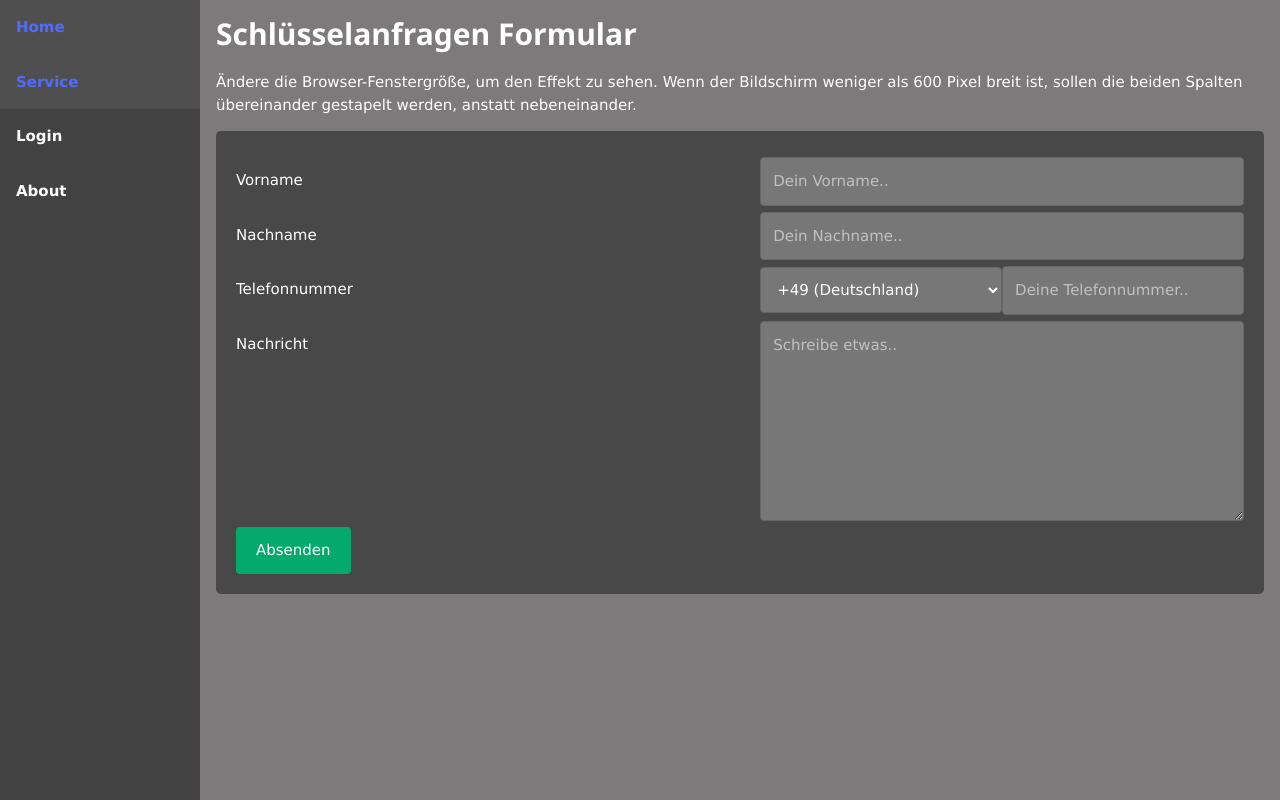
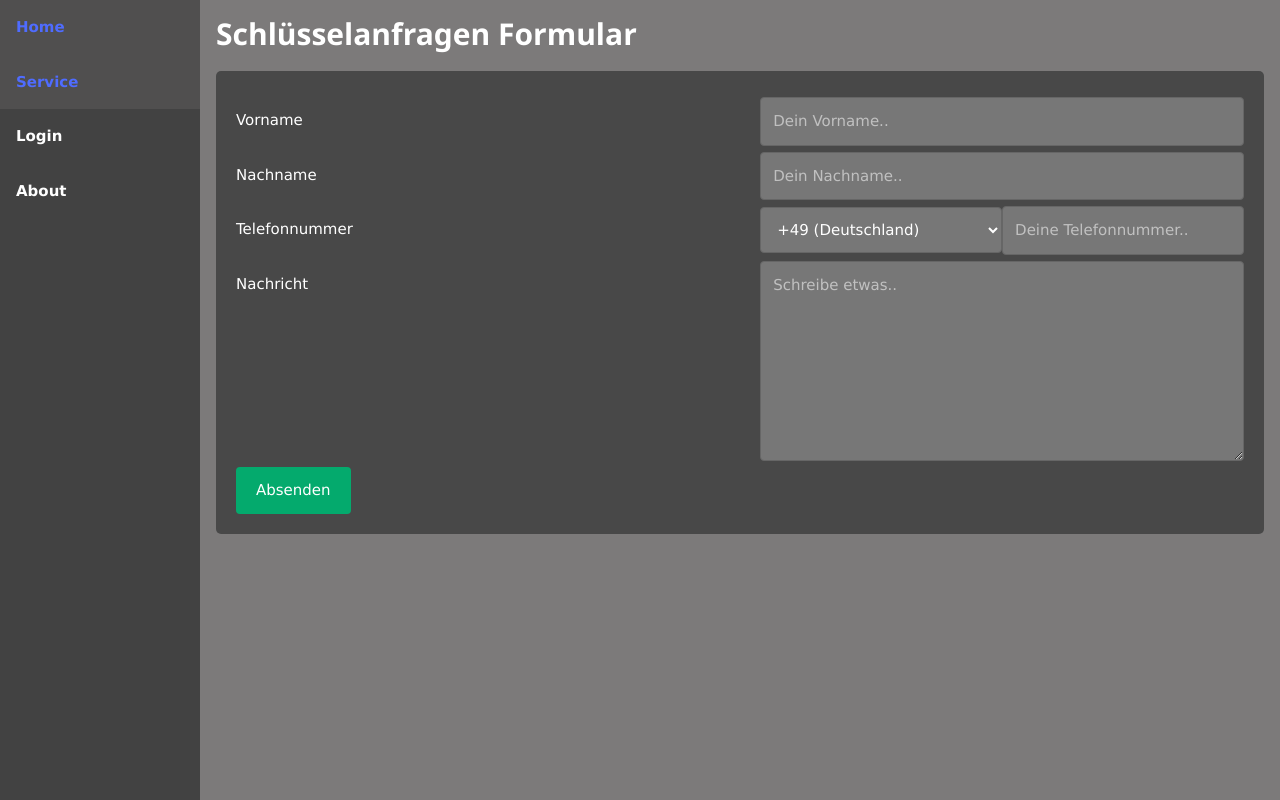
Before and after one commit to Moslem-Elo/KeyService-Frontend, a Vue app: page /service in a window 1280 px wide. Shown: the top 800 px of the page. Built offline with nearby package versions, Linux system fonts and the light colour scheme.

Commit message:
Update Service

```diff
--- a/src/views/ServiceView.vue
+++ b/src/views/ServiceView.vue
@@ -1,7 +1,7 @@
 <template>
     <div>
         <h2>Schlüsselanfragen Formular</h2>
-        <p>Ändere die Browser-Fenstergröße, um den Effekt zu sehen. Wenn der Bildschirm weniger als 600 Pixel breit ist, sollen die beiden Spalten übereinander gestapelt werden, anstatt nebeneinander.</p>
+        <p></p>
 
         <div class="container">
             <form @submit.prevent="formularAbsenden">
```
